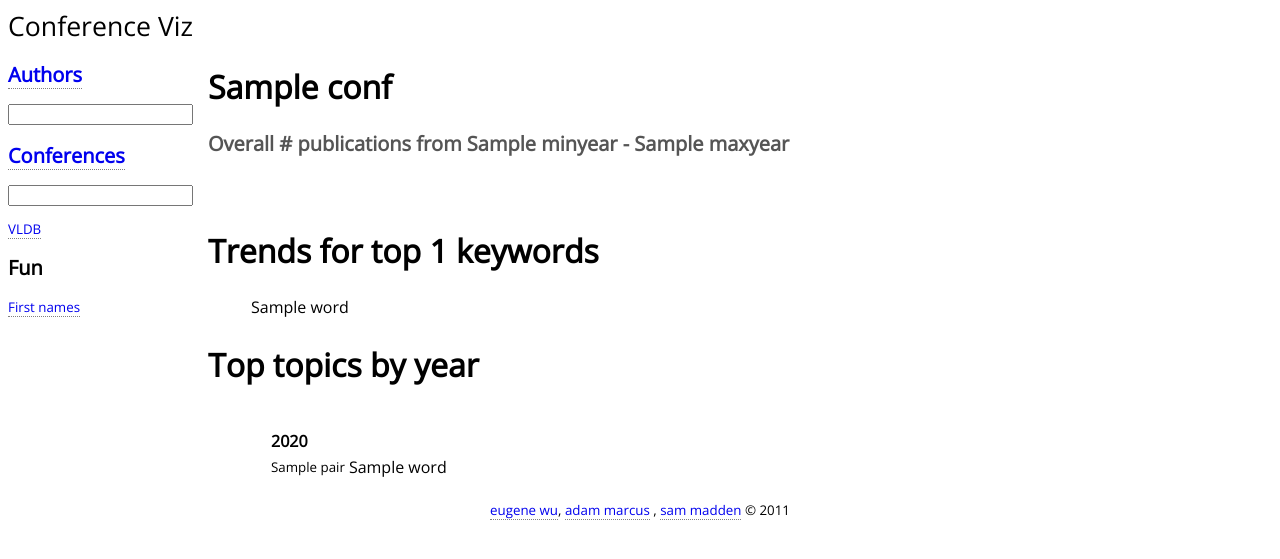
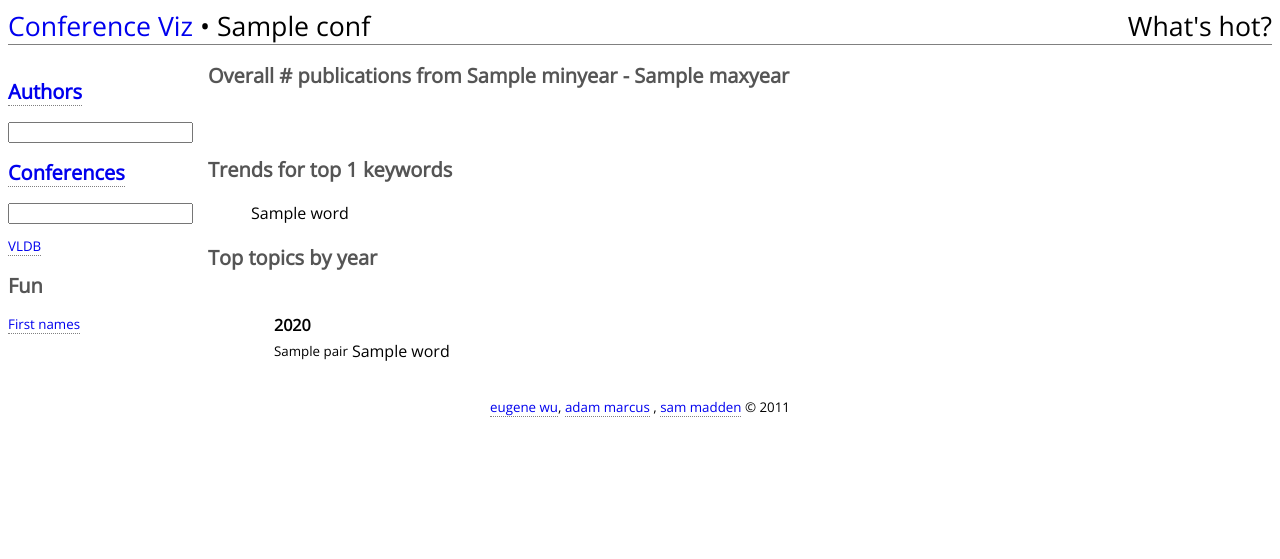
Before and after one commit to mitdbg/confo, a Django app: template templates/home/conference.html in a window 1280 px wide. Shown: the top 559 px of the page. Run offline with Django 3.2, Linux system fonts and the light colour scheme; the template is opened without the code that fills it: most values are stand-ins (such as "Sample title", 1, 10 or a date in 2020); some libraries are stand-ins or nearby versions.

Commit message:
more layout improvements, added header bar

```diff
--- a/home/views.py
+++ b/home/views.py
@@ -109,7 +109,7 @@ def conference(request, name):
             topks.append((year, data))
         overall.append(sum([p[1] for p in data]))
 
-    words = sorted(words.items(), key=lambda p:p[1], reverse=True)[:20]
+    words = sorted(words.items(), key=lambda p:p[1], reverse=True)[:30]
 
     wordtrends = []
     maxcount = 0
--- a/media/css/style.css
+++ b/media/css/style.css
@@ -1,11 +1,13 @@
 @import url(http://fonts.googleapis.com/css?family=Open+Sans:300);
-body { font-family: open sans;}
-.header { clear: both; font-size: 20pt;}
+body { font-family: open sans; }
+.header { clear: both; font-size: 20pt; border-bottom: 1px solid gray;}
 
+div.content {min-width: 600px; padding-left: 230px; position: relative;}
+.content h1 {margin-left: -30px;}
+.content h2 {margin-left: -30px; font-size: 15pt; color: #555;}
 
-div.sidebar{ width: 200px; float:left; font-size: smaller;}
-div.content {width: 700; float:left;}
-
+div.sidebar{ width: 200px; left:0px; position: absolute; font-size: smaller;}
+.sidebar h1, .sidebar h2 {margin-left: 0px;}
 
 div.container {}
 .word {font-family: Open Sans; font-size: 12pt; max-width: 400px; text-align: right;}
@@ -16,9 +18,6 @@ a {text-decoration:none;}
 a, .link {border-bottom: 1px dotted gray; cursor: pointer;}
 a:hover, .link:hover {border-bottom: 1px solid black;}
 
-.content {padding-left: 30px;}
-.content h1 {margin-left: -30px;}
-.content h2 {margin-left: -30px; font-size: 15pt; color: #555;}
 
 
 .spark {}
--- a/templates/home/author_all.html
+++ b/templates/home/author_all.html
@@ -1,4 +1,8 @@
 {% extends 'home/base.html' %}
+
+{% block header %}
+&#149; Author Search
+{% endblock %}
 
 {% block content %}
 <h1 >I found {{nauth}} people</h1>
--- a/templates/home/base.html
+++ b/templates/home/base.html
@@ -41,9 +41,11 @@
 <body>
 
 	<div class="header">
-		Conference Viz
+		<a href="/">Conference Viz</a>
+		{% block header %}{% endblock %} <div style="float: right; clear: right;">What's hot?</div>
+
 	</div>
-
+	<div class="content">
 	<div class="sidebar">
 
 		<h2><a href="/author/">Authors</a></h2>
@@ -62,7 +64,7 @@
 		</ul>
 		{% block sidebar %}{% endblock %}
 	</div>
-	<div class="content">
+
 		{% block content %} something	{% endblock %}
 	</div>
 	<div style="clear:both"/>
--- a/templates/home/conference.html
+++ b/templates/home/conference.html
@@ -1,15 +1,17 @@
 {% extends 'home/base.html' %}
 
+{% block header %}
+&#149; {{conf.name}}
+{% endblock %}
 
 {% block content %}
 
-<h1>{{conf.name}}</h1>
 <h2>Overall # publications from {{conf.counts.minyear}} - {{conf.counts.maxyear}}</h2>
 <div class='spark'>{{conf.counts.yearcounts}}</div>
 <td><span class='spark'>{% for v in vals %}{{v}}{%if not forloop.last %},{%endif%}{%endfor%}</span></td>
 
 
-<h1>Trends for top {{wordtrends|length}} keywords</h1>
+<h2>Trends for top {{wordtrends|length}} keywords</h2>
 
 <div style="margin: 10px">
 	<table>
@@ -19,7 +21,7 @@
 		<td><span class='spark'>{% for v in vals %}{{v}}{%if not forloop.last %},{%endif%}{%endfor%}</span></td>
 	</tr>
 
-	{% if forloop.counter|divisibleby:10 %}
+	{% if forloop.counter|divisibleby:15 %}
 	</table>
 	<table>
 	{%endif%}
@@ -30,21 +32,29 @@
 </div>
 
 
-<h1>Top topics by year</h1>
+<h2>Top topics by year</h2>
 
 
-<div style="margin: 10px">
+
+
+<div style="margin:10px; width: 90%; min-width: 600px; overflow-x: auto">
+	<table>
+		<tr>
 	{% for year, words in topks %}
+	<td>
 	<table class='topk'>
 		<tr><td class='year' colspan=2>{{year}}</td></tr>
 		{% for word, count in words %}
 			<tr><td class='count' style="font-size:10pt">{{count}}</td><td >{{word}}</td></tr>
 		{% endfor %}
 	</table>
+	</td>
 	{% endfor %}
-
+	</tr>
+	</table>
+	<div style="clear:both">
 </div>
-
+</div>
 {% endblock %}
 
 
--- a/templates/home/conference_all.html
+++ b/templates/home/conference_all.html
@@ -8,9 +8,13 @@ th {text-align: left}
 {% block sidebar %}
 {% endblock %}
 
+{% block header %}
+&#149; Conference Search
+{% endblock %}
+
 {% block content %}
 
-<h1>{{nconfs}} Conferences between {{minyear}} and {{maxyear}}</h1>
+<h2>{{nconfs}} Conferences between {{minyear}} and {{maxyear}}</h2>
 
 <div>
 <table>
--- a/templates/home/firstname.html
+++ b/templates/home/firstname.html
@@ -1,4 +1,9 @@
 {% extends 'home/base.html' %}
+
+{% block header %}
+&#149; First names
+{% endblock %}
+
 
 {% block head %}
 <script>
```
Also changed, not shown: templates/home/author.html (+4 -3 lines).
